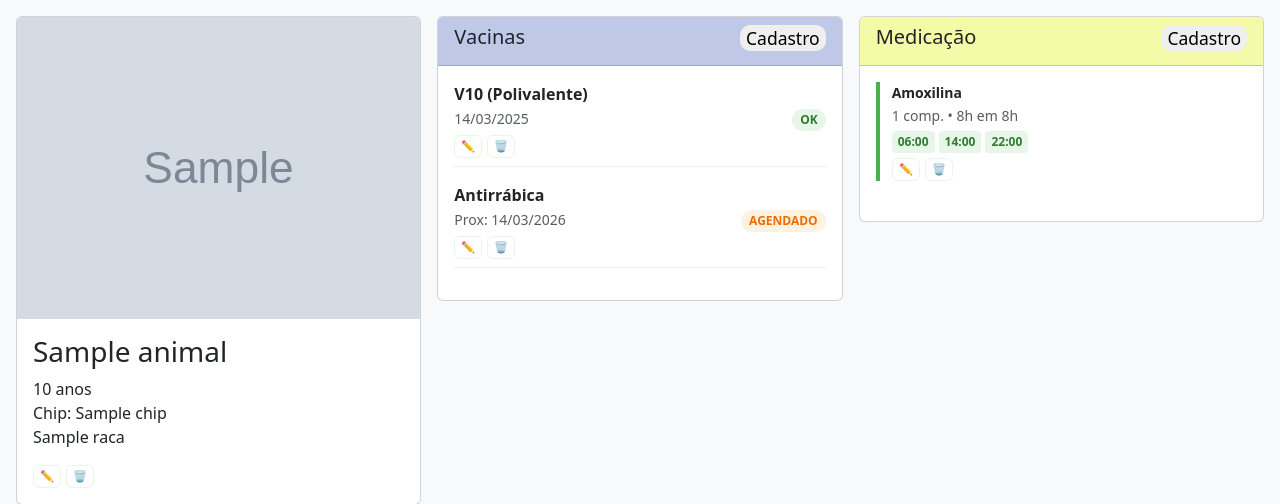
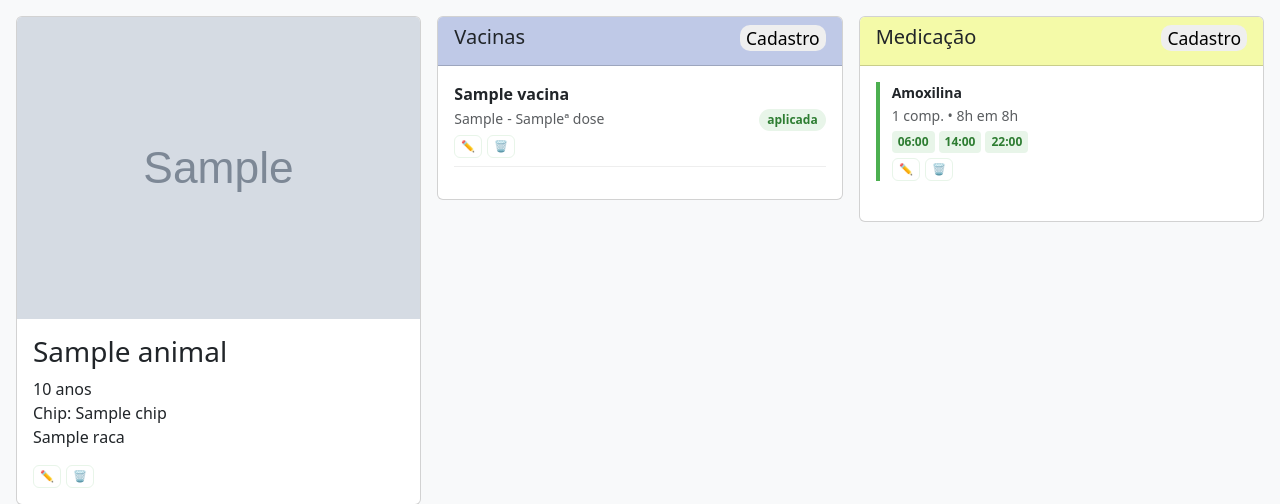
Before and after one commit to gbertaggia/patinhas-protegidas, a Flask app: template templates/paginaAnimal.html in a window 1280 px wide. Shown: the part 56-560 px from the top of the page. Run offline with Flask 3, Linux system fonts and the light colour scheme; the template is opened without the code that fills it: most values are stand-ins (such as "Sample title", 1, 10 or a date in 2020); grey boxes marked "Sample" are stand-in pictures.

Commit message:
rotas da vacina e documento de instalação

```diff
--- a/app.py
+++ b/app.py
@@ -1,4 +1,5 @@
-from flask import Flask, render_template, request, session, redirect
+from ast import Try
+from flask import Flask, render_template, request, session, redirect, url_for
 from database.connection import conectar_banco
 import os
 import pymysql
@@ -34,17 +35,33 @@ def tela_cadastro_pet():
 def pagina_animal(id_animal):
 
     conexao = conectar_banco()
+
     cursor = conexao.cursor(pymysql.cursors.DictCursor)
 
-    comando_sql = "SELECT * FROM animais WHERE id = %s"
-    cursor.execute(comando_sql, (id_animal,))
+    # Busca animal
+    cursor.execute(
+        "SELECT * FROM animais WHERE id = %s",
+        (id_animal,)
+    )
 
-    animal = cursor.fetchone()
+    animal = cursor.fetchone()#retorna um dicionario
+
+    # Busca vacinas
+    cursor.execute(
+        "SELECT * FROM vacinas WHERE animal_id = %s",
+        (id_animal,)
+    )
+
+    vacinas = cursor.fetchall()#retorna uma lista
 
     cursor.close()
     conexao.close()
 
-    return render_template('paginaAnimal.html', animal=animal)
+    return render_template(
+        'paginaAnimal.html',
+        animal=animal,
+        vacinas=vacinas
+    )
 
 
 @app.route('/animal/<int:id_animal>/vacina')
@@ -62,8 +79,9 @@ def salvar_vacina(id_animal):
     try:
         nome_vacina = (
         request.form.get('nome_vacina_outra')
-        if request.form.get('vacina') == 'outro'
+        if request.form.get('vacina') == 'outros'
         else request.form.get('vacina'))
+
         data_vacina = request.form.get('data_vacina')
         status_vacina = request.form.get('status_vacina')
         dose_vacina = request.form.get('dose')
@@ -84,9 +102,40 @@ def salvar_vacina(id_animal):
         cursor.close()
         conexao.close()
 
-        return redirect(f'/animal/{id_animal}')
+        return redirect(f'/pagina_animal/{id_animal}')
     except Exception as e:
         return f"Erro: {e}"
+
+@app.route('/deletar_vacina/<int:id_vacina>/<int:id_animal>')
+def deletar_vacina(id_vacina, id_animal):
+
+    try:
+
+        conexao = conectar_banco()
+        cursor = conexao.cursor()
+
+        comando_sql = """
+            DELETE FROM vacinas
+            WHERE id = %s
+        """
+
+        cursor.execute(comando_sql, (id_vacina,))
+
+        conexao.commit()
+
+        cursor.close()
+        conexao.close()
+
+        return redirect(
+            url_for(
+                'pagina_animal',
+                id_animal=id_animal
+            )
+        )
+
+    except Exception as e:
+        return f"Erro ao deletar vacina: {e}"
+
 # 4. ROTAS DE PROCESSAMENTO E REGRA DE NEGÓCIO (CRUD DE USUÁRIOS E AUTENTICAÇÃO)
 @app.route('/cadastrar', methods=['POST'])
 def criar_conta():
--- a/database/schema.sql
+++ b/database/schema.sql
@@ -24,6 +24,7 @@ CREATE TABLE IF NOT EXISTS animais (
     FOREIGN KEY (usuario_id) REFERENCES usuarios(id) ON DELETE CASCADE
 );
 
+
 CREATE TABLE IF NOT EXISTS vacinas (
     id INT AUTO_INCREMENT PRIMARY KEY,
     animal_id INT NOT NULL,
@@ -32,6 +33,5 @@ CREATE TABLE IF NOT EXISTS vacinas (
     status_vacina VARCHAR(100) DEFAULT 'Agendado',
     dose_vacina VARCHAR(100),
 
-    FOREIGN KEY (animal_id)
-    REFERENCES animais(id)
+    FOREIGN KEY (animal_id) REFERENCES animais(id)
 );
--- /dev/null
+++ b/requirements.txt
@@ -0,0 +1,5 @@
+
+Flask==3.1.0
+PyMySQL==1.1.1
+python-dotenv==1.0.1
+Jinja2==3.1.6
--- a/templates/paginaAnimal.html
+++ b/templates/paginaAnimal.html
@@ -199,31 +199,42 @@
               <button class="btn-cadastro">
                   <small>Cadastro</small>
               </button>
-          </a>          </div>
+            </a>
+          </div>
           <div class="card-scroll-container">
+
+            {% for vacina in vacinas %}
               <div class="vacina-item">
                 <div>
-              <strong class="d-block text-dark">V10 (Polivalente)</strong>
-              <small class="text-muted">14/03/2025</small>
+                  <strong class="d-block text-dark">{{ vacina.nome_vacina }}</strong>
+                  <small class="text-muted">{{ vacina.data_vacina }}</small>
+                  <small class="text-muted">  - {{ vacina.dose_vacina }}ª dose</small>
                   <div class="acoes-btn">
                     <button class="btn btn-outline-secondary btn-mini">✏️</button>
-                <button class="btn btn-outline-danger btn-mini">🗑️</button>
+                    <a href="{{ url_for(
+                      'deletar_vacina',
+                      id_vacina=vacina.id,
+                      id_animal=animal.id
+                  ) }}"
+                  class="btn btn-outline-danger btn-mini">
+
+                      🗑️
+
+                  </a>
                   </div>
                 </div>
-            <span class="badge-ok">OK</span>
+                <span class="
+                      {% if vacina.status_vacina == 'aplicada' %}
+                          badge-ok
+                      {% else %}
+                          badge-agendada
+                      {% endif %}">
+                      {{ vacina.status_vacina }}
+                  </span>
               </div>
+           {% endfor %}
 
-          <div class="vacina-item">
-            <div>
-              <strong class="d-block text-dark">Antirrábica</strong>
-              <small class="text-muted">Prox: 14/03/2026</small>
-              <div class="acoes-btn">
-                <button class="btn btn-outline-secondary btn-mini">✏️</button>
-                <button class="btn btn-outline-danger btn-mini">🗑️</button>
-              </div>
-            </div>
-            <span class="badge-agendada">AGENDADO</span>
-          </div>
+
           </div>
         </div>
 
```
Lines whose indentation alone changed are shown as unchanged.
